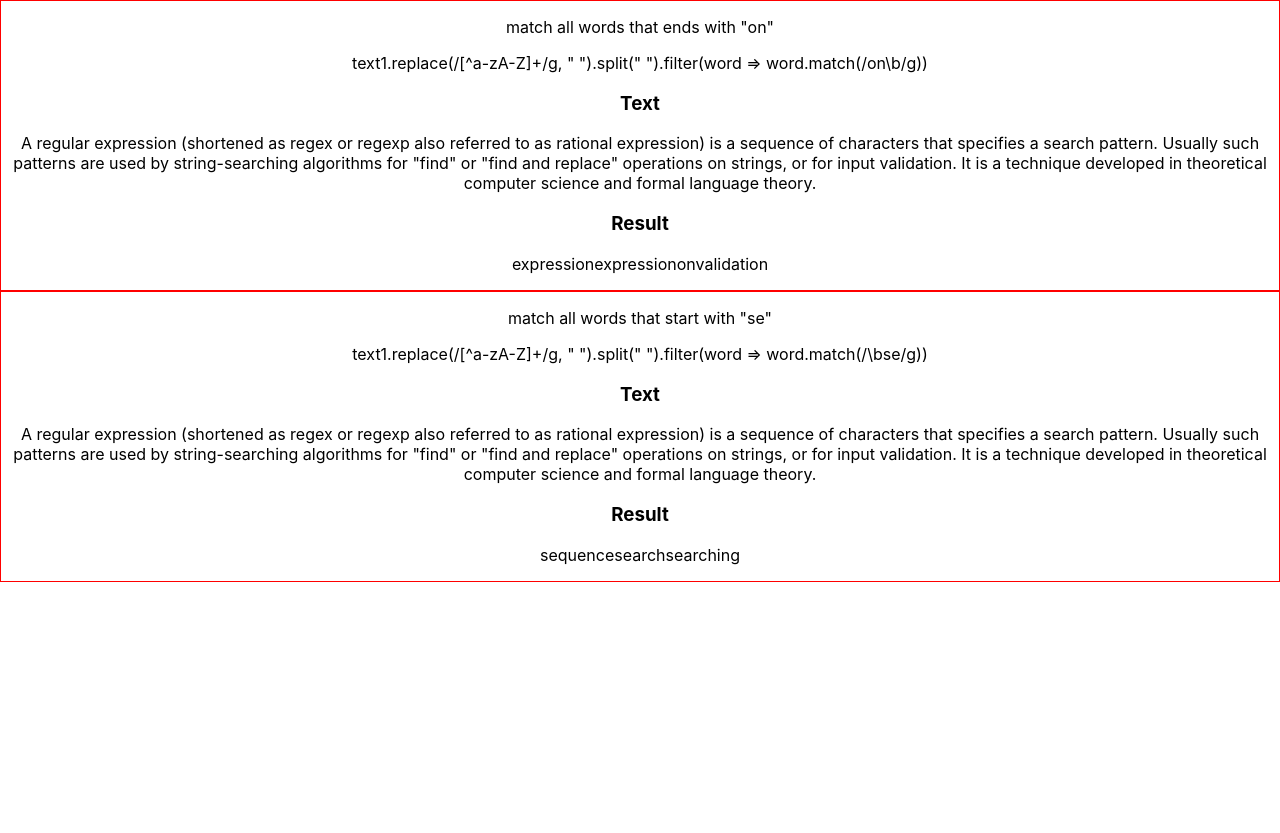
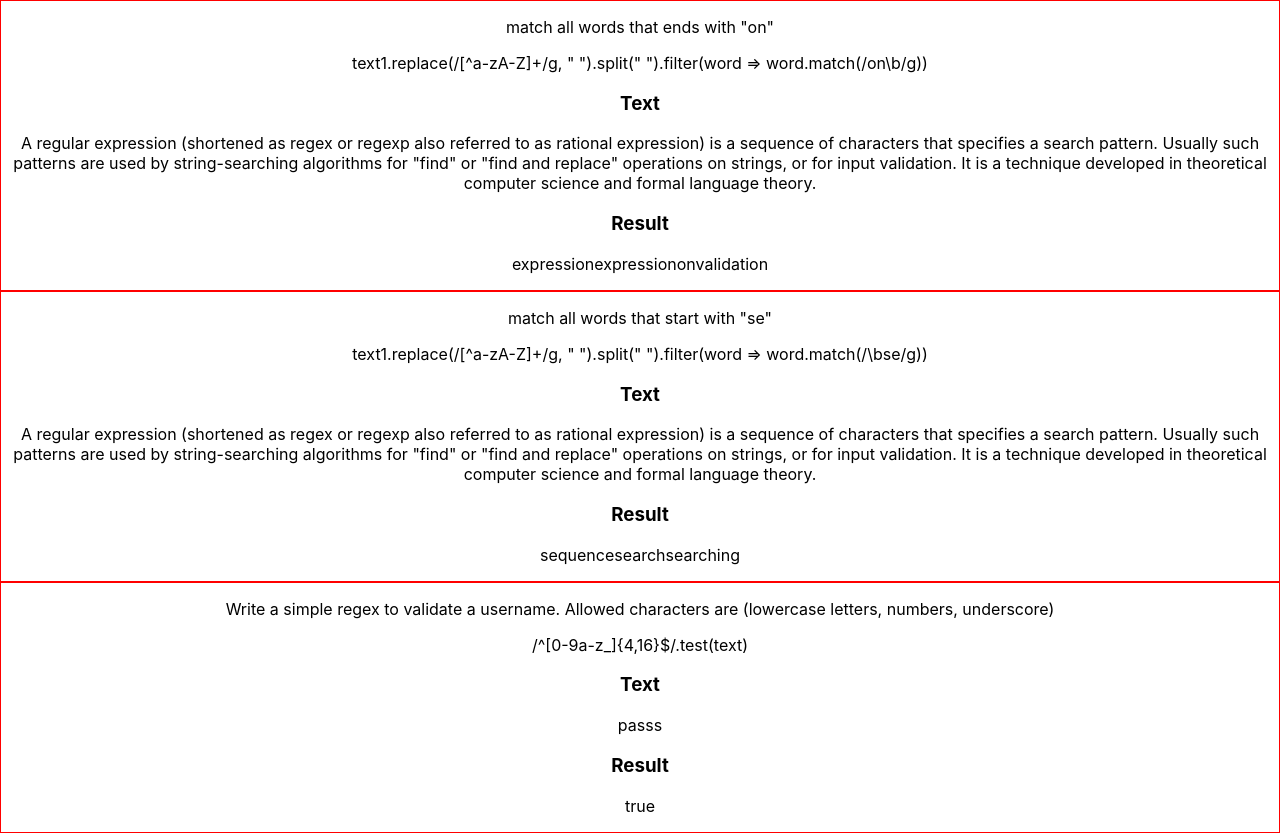
Before and after one commit to JavierV8/RegEx, a React (Create React App) app: page / in a window 1280 px wide. Before the commit the page ends 800 px from the top, so only its background shows below. Built offline with nearby package versions, Linux system fonts and the light colour scheme.

Commit message:
added new regex

```diff
--- a/src/App.js
+++ b/src/App.js
@@ -1,6 +1,7 @@
 import React from "react";
 import Component1 from './components/compoent1';
 import Component2 from './components/component2';
+import Component3 from './components/component3';
 import "./App.css";
 
 function App() {
@@ -8,6 +9,7 @@ function App() {
     <div className="App">
       <Component1 />
       <Component2 />
+      <Component3 />
     </div>
   );
 }
--- a/src/components/component2.jsx
+++ b/src/components/component2.jsx
@@ -4,7 +4,6 @@ import "../App.css";
 function App() {
   const [result1, setResult1] = useState(null);
   const text1 = 'A regular expression (shortened as regex or regexp also referred to as rational expression) is a sequence of characters that specifies a search pattern. Usually such patterns are used by string-searching algorithms for "find" or "find and replace" operations on strings, or for input validation. It is a technique developed in theoretical computer science and formal language theory.';
-
 
   useEffect(() => {
       setResult1(text1.replace(/[^a-zA-Z]+/g, " ").split(" ").filter(word => word.match(/\bse/g)));
--- /dev/null
+++ b/src/components/component3.jsx
@@ -0,0 +1,36 @@
+import React, { useEffect, useState } from "react";
+import "../App.css";
+
+function App() {
+  const [result1, setResult1] = useState(null);
+  const text = 'passs';
+
+  useEffect(() => {
+    /**
+        - `^`        Start from the beginning of the string.
+        - `[]`       Allow any character specified, including...
+        - `a-z`      anything from a to z,
+        - `0-9`      anything from 0 to 9,
+        - `_`        and underscore.
+        - `{4,16}`   Accept 4 to 16 of allowed characters, both numbers included.
+        - `$`        End the string right after specified amount of allowed characters is given.
+    */
+      setResult1(/^[0-9a-z_]{4,16}$/.test(text).toString());
+  }, []);
+
+  return (
+    <div className="App">
+      <div className="box">
+        <p>Write a simple regex to validate a username. Allowed characters are (lowercase letters, numbers, underscore)</p>
+        <p>{`/^[0-9a-z_]{4,16}$/.test(text)`}</p>
+        <h3>Text</h3>
+        <p>{text}</p>
+
+        <h3>Result</h3>
+        <p>{result1}</p>
+      </div>
+    </div>
+  );
+}
+
+export default App;
```
